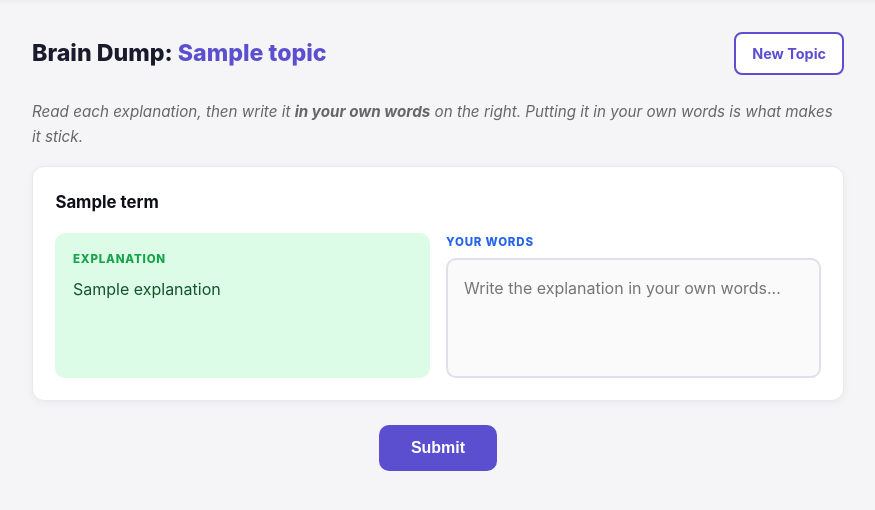
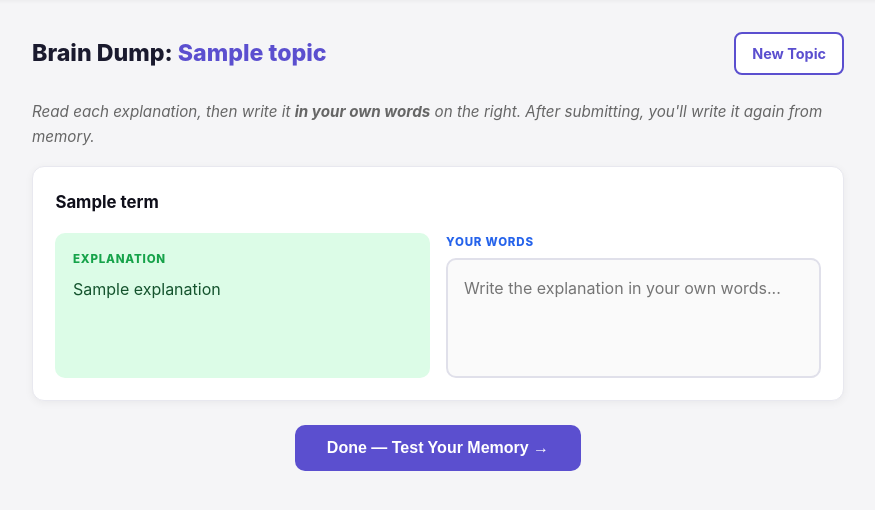
Before and after one commit to tanush-pusuluri/memora, a Flask app: template templates/brain_dump.html in a window 1280 px wide. Shown: the part 73-583 px from the top of the page, without its empty margins (202-1077 px from the left). Run offline with Flask 3, Linux system fonts and the light colour scheme; the template is opened without the code that fills it: most values are stand-ins (such as "Sample title", 1, 10 or a date in 2020).

Commit message:
brain dump two-step: paraphrase then recall from memory

```diff
--- a/main.py
+++ b/main.py
@@ -277,26 +277,34 @@ def brain_dump():
         return redirect(url_for("index"))
 
     concepts = d["concepts"]
-    user_responses = {}
 
     if request.method == "POST":
-        for i in range(len(concepts)):
-            text = request.form.get(f"response_{i}", "").strip()
-            user_responses[i] = text or "(left blank)"
+        action = request.form.get("action", "step2")
 
-        weak_areas = [concepts[i]["term"] for i in range(len(concepts)) if user_responses[i] == "(left blank)"]
-        assessment = generate_assessment(d["topic"], weak_areas) if weak_areas else None
+        if action == "step1":
+            step1 = {}
+            for i in range(len(concepts)):
+                text = request.form.get(f"response_{i}", "").strip()
+                step1[i] = text or "(left blank)"
+            d["step1_responses"] = step1
+            set_data(d)
+            return render_template("brain_dump.html",
+                topic=d["topic"], concepts=concepts, step=2, show_results=False)
 
-        return render_template(
-            "brain_dump.html",
-            topic=d["topic"],
-            concepts=concepts,
-            user_responses=user_responses,
-            show_results=True,
-            assessment=assessment,
-        )
+        else:
+            user_responses = {}
+            for i in range(len(concepts)):
+                text = request.form.get(f"response_{i}", "").strip()
+                user_responses[i] = text or "(left blank)"
 
-    return render_template("brain_dump.html", topic=d["topic"], concepts=concepts, show_results=False)
+            weak_areas = [concepts[i]["term"] for i in range(len(concepts)) if user_responses[i] == "(left blank)"]
+            assessment = generate_assessment(d["topic"], weak_areas) if weak_areas else None
+
+            return render_template("brain_dump.html",
+                topic=d["topic"], concepts=concepts,
+                user_responses=user_responses, show_results=True, assessment=assessment)
+
+    return render_template("brain_dump.html", topic=d["topic"], concepts=concepts, step=1, show_results=False)
 
 
 if __name__ == "__main__":
--- a/templates/brain_dump.html
+++ b/templates/brain_dump.html
@@ -8,25 +8,25 @@
   <a href="/" class="btn-secondary">New Topic</a>
 </div>
 
-<!-- results view - shown after user submits -->
+<!-- results view -->
 {% if show_results %}
 
   <div class="results-header">
-    <h3>Here's what you wrote!</h3>
-    <p>The original explanation is on the left. Your version is on the right.</p>
+    <h3>Here's what you remembered!</h3>
+    <p>What you wrote from memory is on the left. The original explanation is on the right.</p>
   </div>
 
   {% for concept in concepts %}
   <div class="comparison-block">
     <h4 class="section-title">{{ concept.term }}</h4>
     <div class="two-col">
+      <div class="col-user">
+        <span class="label label-user">From Memory</span>
+        <p>{{ user_responses[loop.index0] if loop.index0 in user_responses else "(nothing written)" }}</p>
+      </div>
       <div class="col-ai">
         <span class="label label-ai">Explanation</span>
         <p>{{ concept.explanation }}</p>
-      </div>
-      <div class="col-user">
-        <span class="label label-user">Your Words</span>
-        <p>{{ user_responses[loop.index0] if loop.index0 in user_responses else "(nothing written)" }}</p>
       </div>
     </div>
   </div>
@@ -61,15 +61,46 @@
   </div>
 
 
-<!-- write view - explanation on left, user writes on right -->
+<!-- step 2 - write from memory, no explanations shown -->
+{% elif step == 2 %}
+
+  <p class="instruction">
+    Now write each concept <strong>from memory</strong> — no explanations this time.
+    See how much stuck from the first round.
+  </p>
+
+  <form method="POST">
+    <input type="hidden" name="action" value="step2" />
+    {% for concept in concepts %}
+    <div class="brain-dump-card">
+      <label for="response_{{ loop.index0 }}">
+        <h4>{{ concept.term }}</h4>
+      </label>
+      <textarea
+        id="response_{{ loop.index0 }}"
+        name="response_{{ loop.index0 }}"
+        placeholder="Write what you remember about '{{ concept.term }}'..."
+        rows="4"
+      ></textarea>
+    </div>
+    {% endfor %}
+
+    <div class="submit-area">
+      <button type="submit" class="btn-primary">Submit &amp; See Results</button>
+    </div>
+  </form>
+
+
+<!-- step 1 - explanation on left, write paraphrase on right -->
 {% else %}
 
   <p class="instruction">
     Read each explanation, then write it <strong>in your own words</strong> on the right.
-    Putting it in your own words is what makes it stick.
+    After submitting, you'll write it again from memory.
   </p>
 
   <form method="POST">
+    <input type="hidden" name="action" value="step1" />
     {% for concept in concepts %}
     <div class="brain-dump-card">
       <h4>{{ concept.term }}</h4>
@@ -91,7 +122,7 @@
     {% endfor %}
 
     <div class="submit-area">
-      <button type="submit" class="btn-primary">Submit</button>
+      <button type="submit" class="btn-primary">Done — Test Your Memory &rarr;</button>
     </div>
   </form>
 
--- a/templates/index.html
+++ b/templates/index.html
@@ -48,7 +48,7 @@
       <div class="mode-content">
         <div class="mode-icon">🧠</div>
         <h3>Brain Dump</h3>
-        <p>Read each concept's explanation, then rewrite it in your own words to make it stick.</p>
+        <p>Read each explanation and put it in your own words, then write it again from memory.</p>
       </div>
     </label>
 
```
